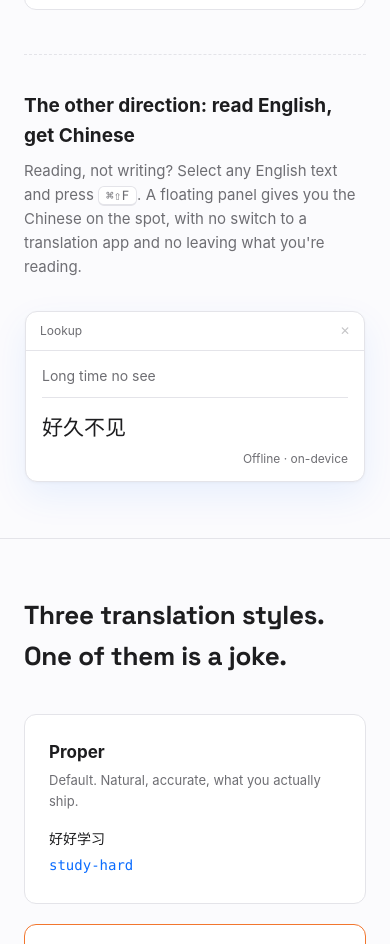
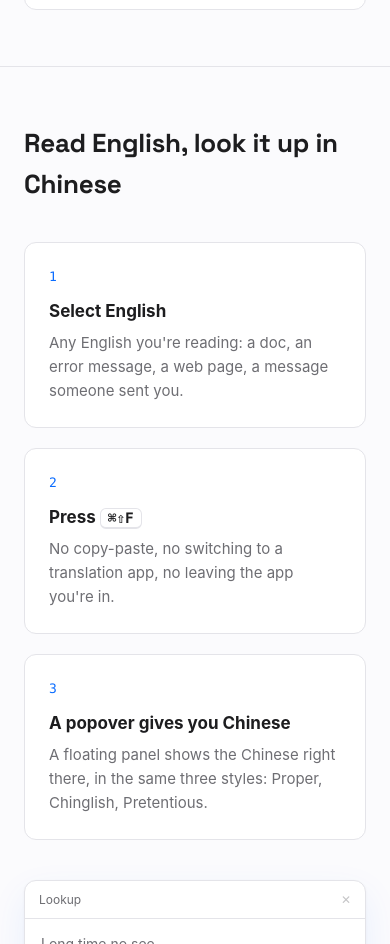
Before and after one commit to uxwangy-code/DumbTransPro, a plain HTML site: page docs/index.html in a window 390 px wide. Shown: the part 1948-2892 px from the top of the page. Drawn offline with Linux system fonts and the light colour scheme.

Commit message:
docs: split usage into write + lookup sections, reorder body
Per the two-capability goal, break the single "how it works" block into two
parallel step sections — 用中文写英文 (⌘⇧R) then 划词读中文 (⌘⇧F, 3 steps +
the floating-panel mock) — placed before the styles and pricing sections.
Lookup is now a co-equal section instead of a footnote. Bilingual; stacks on
mobile.

Co-Authored-By: Claude Opus 4.8 <noreply@anthropic.com>

```diff
--- a/docs/index.html
+++ b/docs/index.html
@@ -183,15 +183,9 @@ h2 {
 
 .lookup-line { margin-top: 28px; font-size: 15px; color: var(--ink-soft); }
 
-/* second capability: lookup (English → Chinese) demo */
-.lookup-demo {
-  margin-top: 44px; padding-top: 36px; border-top: 1px dashed var(--hairline);
-  display: grid; grid-template-columns: 1fr 1fr; gap: 32px; align-items: center;
-}
-.lookup-copy h3 { font-size: 19px; margin-bottom: 8px; }
-.lookup-copy p { font-size: 15px; color: var(--ink-soft); }
+/* lookup panel mock, centered below the 划词读中文 steps */
 .lookup-panel {
-  justify-self: center; width: 100%; max-width: 340px;
+  margin: 40px auto 0; width: 100%; max-width: 360px;
   background: var(--card); border: 1px solid var(--hairline); border-radius: var(--radius);
   box-shadow: 0 1px 3px rgba(0,0,0,0.04), 0 14px 36px rgba(10,108,255,0.08);
   overflow: hidden;
@@ -269,7 +263,7 @@ footer a { color: var(--ink-soft); }
 footer a:hover { color: var(--ink); }
 
 @media (max-width: 720px) {
-  .steps, .style-cards, .privacy-grid, .plans, .lookup-demo { grid-template-columns: 1fr; }
+  .steps, .style-cards, .privacy-grid, .plans { grid-template-columns: 1fr; }
   .hero { padding: 64px 24px 56px; }
   section.wrap { padding: 56px 24px; }
   .stage-body { font-size: 19px; }
@@ -339,7 +333,7 @@ footer a:hover { color: var(--ink); }
 </header>
 
 <section id="how" class="wrap">
-  <h2 data-en="Three seconds, start to finish">从选中到搞定，三秒</h2>
+  <h2 data-en="Write English by typing Chinese">用中文写英文</h2>
   <div class="steps">
     <div class="step">
       <span class="n">1</span>
@@ -357,18 +351,33 @@ footer a:hover { color: var(--ink); }
       <p data-en="Short phrases come back as <span class=&quot;kbd&quot;>kebab-case</span> ready for filenames and code. Sentences come back as natural English.">短词组返回 <span class="kbd">kebab-case</span>，直接拿去当文件名和代码；句子返回自然英文。</p>
     </div>
   </div>
-  <div class="lookup-demo">
-    <div class="lookup-copy">
-      <h3 data-en="The other direction: read English, get Chinese">反过来：读英文，划词出中文</h3>
-      <p data-en="Reading, not writing? Select any English text and press <span class=&quot;kbd&quot;>⌘⇧F</span>. A floating panel gives you the Chinese on the spot, with no switch to a translation app and no leaving what you're reading.">在读、不在写？选中任意英文按 <span class="kbd">⌘⇧F</span>，一个浮窗就地给出中文。不用切到翻译软件，也不用离开你正在读的东西。</p>
+</section>
+
+<section id="lookup" class="wrap">
+  <h2 data-en="Read English, look it up in Chinese">划词读中文</h2>
+  <div class="steps">
+    <div class="step">
+      <span class="n">1</span>
+      <h3 data-en="Select English">选中英文</h3>
+      <p data-en="Any English you're reading: a doc, an error message, a web page, a message someone sent you.">你正在读的任意英文：一份文档、一条报错、一个网页、别人发来的消息。</p>
     </div>
-    <div class="lookup-panel" role="img" aria-label="划词翻译浮窗演示：Long time no see 译为 好久不见">
-      <div class="lp-head"><span data-en="Lookup">划词翻译</span><span class="lp-x" aria-hidden="true">✕</span></div>
-      <div class="lp-src">Long time no see</div>
-      <div class="lp-div"></div>
-      <div class="lp-out">好久不见</div>
-      <div class="lp-foot" data-en="Offline · on-device">离线 · 设备端</div>
+    <div class="step">
+      <span class="n">2</span>
+      <h3 data-en="Press <span class=&quot;kbd&quot;>⌘⇧F</span>">按 <span class="kbd">⌘⇧F</span></h3>
+      <p data-en="No copy-paste, no switching to a translation app, no leaving the app you're in.">不用复制，不用切到翻译软件，也不用离开当前 app。</p>
     </div>
+    <div class="step">
+      <span class="n">3</span>
+      <h3 data-en="A popover gives you Chinese">浮窗给中文</h3>
+      <p data-en="A floating panel shows the Chinese right there, in the same three styles: Proper, Chinglish, Pretentious.">一个浮窗就地显示中文，同样有正翻、土翻、装翻三种风格。</p>
+    </div>
+  </div>
+  <div class="lookup-panel" role="img" aria-label="划词翻译浮窗演示：Long time no see 译为 好久不见">
+    <div class="lp-head"><span data-en="Lookup">划词翻译</span><span class="lp-x" aria-hidden="true">✕</span></div>
+    <div class="lp-src">Long time no see</div>
+    <div class="lp-div"></div>
+    <div class="lp-out">好久不见</div>
+    <div class="lp-foot" data-en="Offline · on-device">离线 · 设备端</div>
   </div>
 </section>
 
```
